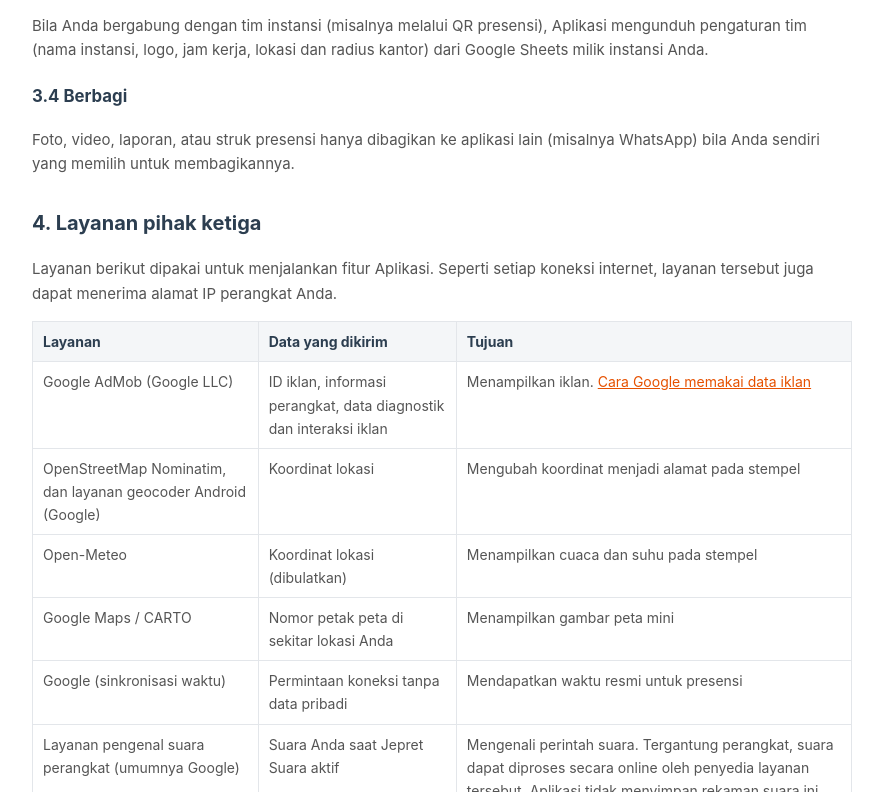
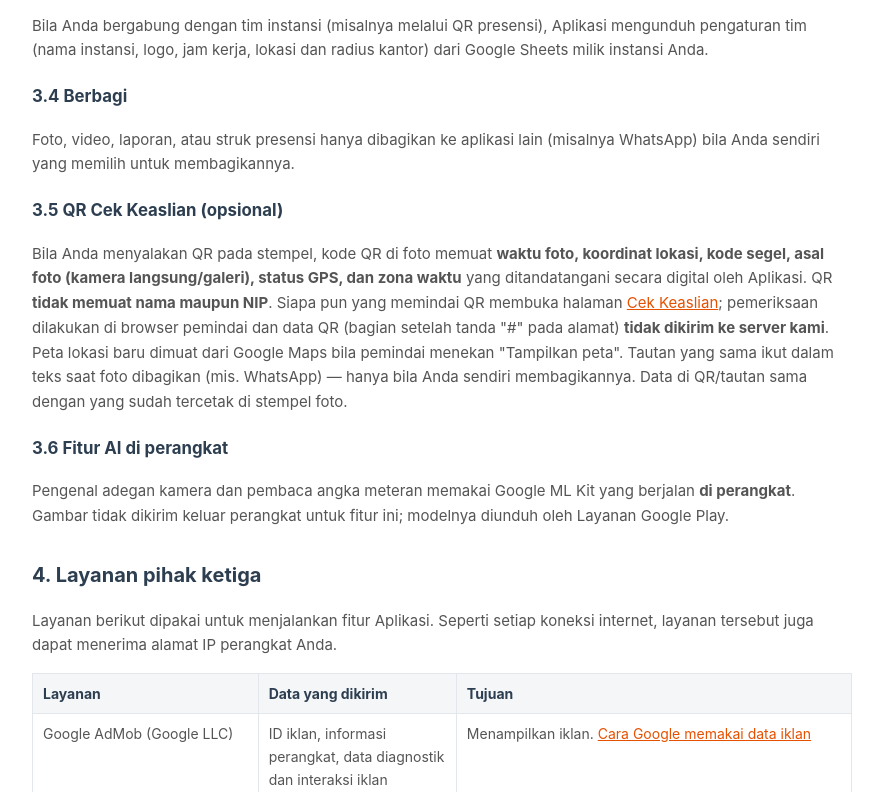
Before and after one commit to rickyak2000/capwaktu-privacy, a plain HTML site: page index.html in a window 1280 px wide. Shown: the part 2008-2800 px from the top of the page, without its empty margins (198-1081 px from the left). Drawn offline with Linux system fonts and the light colour scheme.

Commit message:
Add files via upload

```diff
--- a/index.html
+++ b/index.html
@@ -40,7 +40,7 @@
 <body>
 <div class="container">
     <h1>Kebijakan Privasi CapWaktu</h1>
-    <span class="badge">Terakhir diperbarui: 22 November 2026</span>
+    <span class="badge">Terakhir diperbarui: 28 November 2026</span>
 
     <p>Kebijakan Privasi ini menjelaskan data apa saja yang diproses oleh aplikasi <strong>CapWaktu</strong>
     (paket <code>com.capwaktu.timestamp</code>, "Aplikasi") yang dikembangkan oleh <strong>RALMD Digital</strong>
@@ -121,6 +121,20 @@
     <p>Foto, video, laporan, atau struk presensi hanya dibagikan ke aplikasi lain (misalnya WhatsApp) bila Anda
     sendiri yang memilih untuk membagikannya.</p>
 
+    <h3>3.5 QR Cek Keaslian (opsional)</h3>
+    <p>Bila Anda menyalakan QR pada stempel, kode QR di foto memuat <strong>waktu foto, koordinat lokasi, kode segel,
+    asal foto (kamera langsung/galeri), status GPS, dan zona waktu</strong> yang ditandatangani secara digital oleh
+    Aplikasi. QR <strong>tidak memuat nama maupun NIP</strong>. Siapa pun yang memindai QR membuka halaman
+    <a href="cek/">Cek Keaslian</a>; pemeriksaan dilakukan di browser pemindai dan data QR (bagian setelah tanda
+    "#" pada alamat) <strong>tidak dikirim ke server kami</strong>. Peta lokasi baru dimuat dari Google Maps bila
+    pemindai menekan "Tampilkan peta". Tautan yang sama ikut dalam teks saat foto dibagikan (mis. WhatsApp) — hanya
+    bila Anda sendiri membagikannya. Data di QR/tautan sama dengan yang sudah tercetak di stempel foto.</p>
+
+    <h3>3.6 Fitur AI di perangkat</h3>
+    <p>Pengenal adegan kamera dan pembaca angka meteran memakai Google ML Kit yang berjalan
+    <strong>di perangkat</strong>. Gambar tidak dikirim keluar perangkat untuk fitur ini; modelnya diunduh oleh
+    Layanan Google Play.</p>
+
     <h2>4. Layanan pihak ketiga</h2>
     <p>Layanan berikut dipakai untuk menjalankan fitur Aplikasi. Seperti setiap koneksi internet, layanan tersebut
     juga dapat menerima alamat IP perangkat Anda.</p>
@@ -196,6 +210,9 @@
             address, fake-GPS flag, face flag, seal code, and device make/model to the Google Sheets script or office
             server URL <strong>that you or your organization configure</strong>. We never receive this data.
             Optional Google Drive backup and Team Mode work with your/your organization's own Google Apps Script.</li>
+        <li><strong>Authenticity QR (optional):</strong> contains photo time, coordinates, seal code, origin, GPS status and
+            time zone, digitally signed by the app — no name or ID number. It is checked in the scanner's browser; the data
+            after "#" is not sent to our servers (a Google map loads only if the viewer taps "Show map"). Scene detection and meter reading run on-device (Google ML Kit).</li>
         <li><strong>Face detection</strong> runs entirely on-device (Google ML Kit). No face recognition, no biometric
             templates, nothing is uploaded.</li>
         <li><strong>Third parties:</strong> Google AdMob (advertising ID, device and diagnostic data); OpenStreetMap
```
